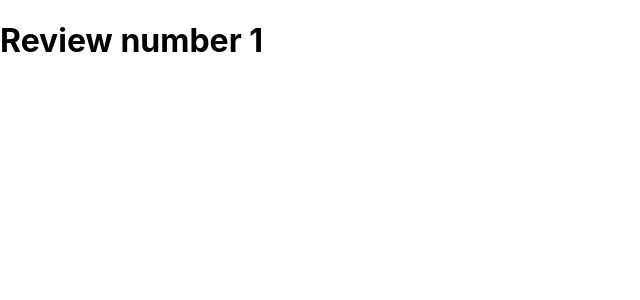
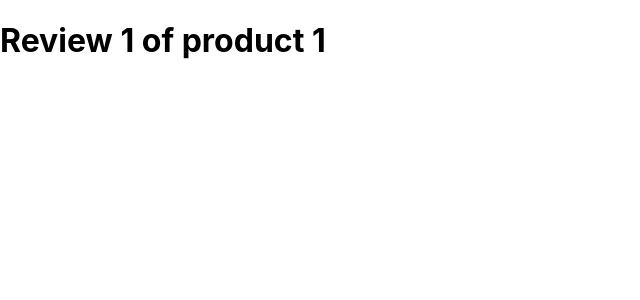
Before and after one commit to atinderbirsin/next-js, a Next.js app: page /product/1/review/1 in a window 1280 px wide. Shown: the top 300 px of the page, without its empty margins (0-640 px from the left). Built offline with nearby package versions, Linux system fonts and the light colour scheme.

Commit message:
changed function name

```diff
--- a/pages/product/[productId]/review/[reviewId].js
+++ b/pages/product/[productId]/review/[reviewId].js
@@ -1,10 +1,14 @@
 import { useRouter } from "next/router";
 
-function ReviewId() {
-    const router = useRouter();
-    const reviewId = router.query.reviewId;
+function Review() {
+  const router = useRouter();
+  const { reviewId, productId } = router.query;
 
-    return <h1>Review number {reviewId}</h1>
-};
+  return (
+    <h1>
+      Review {reviewId} of product {productId}
+    </h1>
+  );
+}
 
-export default ReviewId;
+export default Review;
```
